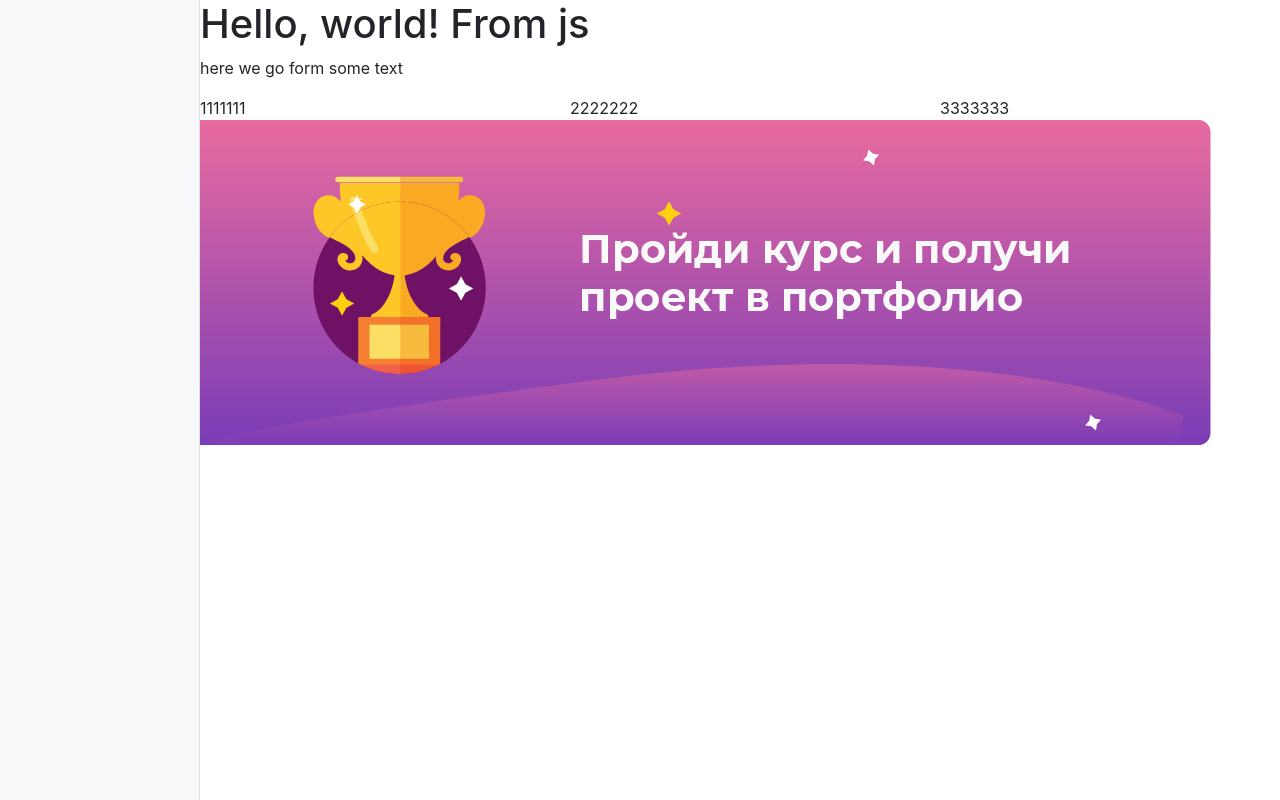
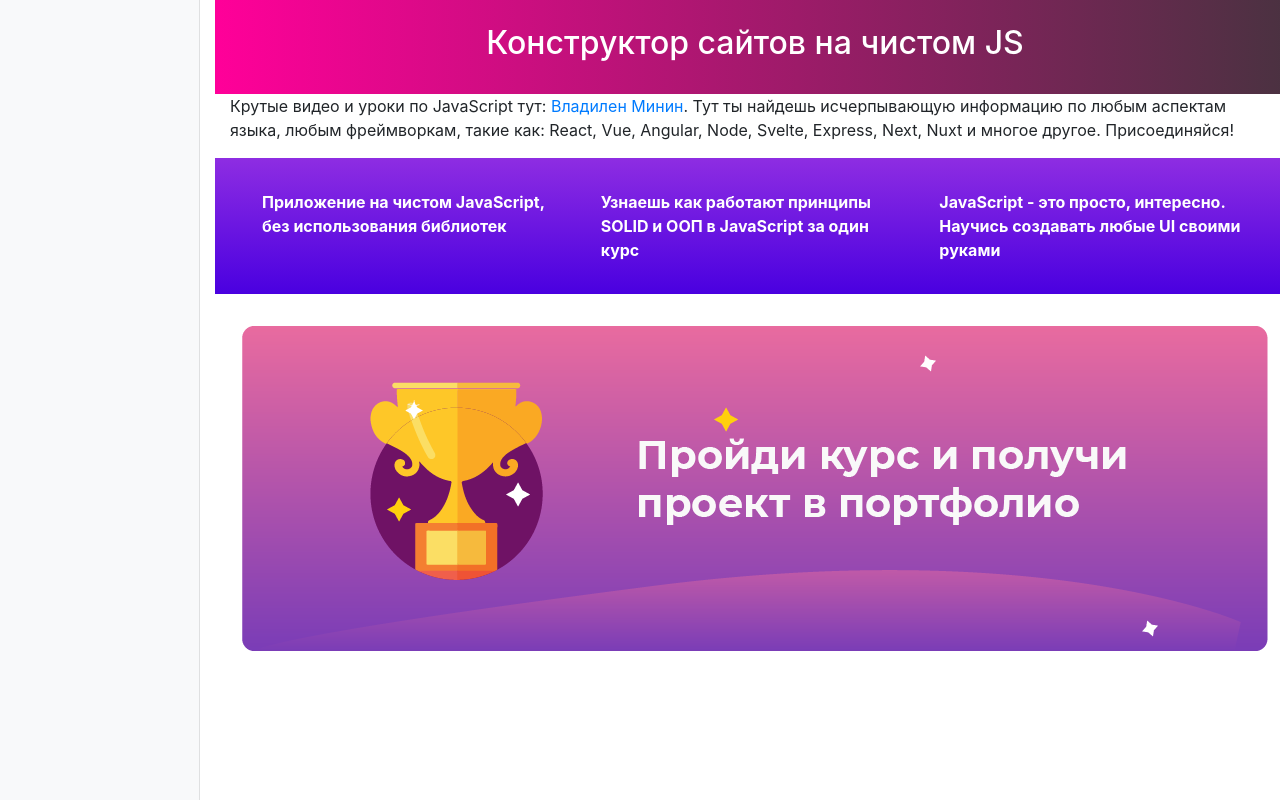
Before and after one commit to AntonPoludnitsin/constructor, a website built with Parcel: page src/index.html in a window 1280 px wide. Built offline with nearby package versions, Linux system fonts and the light colour scheme.

Commit message:
Добавили утилиту для стилей

```diff
--- a/src/model.js
+++ b/src/model.js
@@ -1,14 +1,62 @@
 import image from './assets/image.png'
 
+const text = `
+Крутые видео и уроки по JavaScript тут:
+<a href="https://youtube.com/c/VladilenMinin" target="_blank">Владилен Минин</a>.
+ Тут ты найдешь исчерпывающую информацию по любым аспектам языка, любым фреймворкам,
+ такие как: React, Vue, Angular, Node, Svelte, Express, Next, Nuxt и многое другое.
+ Присоединяйся!
+`
+
 export const model = [
-  {type: "title", value: "Hello, world! From js"},
-  {type: "text", value: "here we go form some text"},
   {
-    type: "columns", value: [
-      '1111111',
-      '2222222',
-      '3333333',
-    ]
+    type: "title",
+    value: "Конструктор сайтов на чистом JS",
+    options: {
+      tag: "h2",
+      styles: {
+        background: `linear-gradient(to right, #ff0099, #493240)`,
+        color: '#fff',
+        padding: '1.5rem',
+        'text-align': 'center'
+
+      }
+    }
   },
-  {type: 'image', value: image}
+  {
+    type: "text",
+    value: text,
+    options: {
+      background: 'linear-gradient(to left, #f2994a, #f2c94c)',
+      padding: '1rem',
+      'font-weight': 'bold'
+    }
+  },
+  {
+    type: "columns",
+    value: [
+      'Приложение на чистом JavaScript, без использования библиотек',
+      'Узнаешь как работают принципы SOLID и ООП в JavaScript за один курс',
+      'JavaScript - это просто, интересно. Научись создавать любые UI своими руками',
+    ],
+    options: {
+      styles: {
+        background: 'linear-gradient(to bottom, #8e2de2, #4a00e0)',
+        padding: '2rem',
+        color: '#fff',
+        'font-weight': 'bold'
+      }
+    }
+  },
+  {
+    type: 'image',
+    value: image,
+    options: {
+      styles: {
+        padding: '2rem 0',
+        display: 'flex',
+        'justify-content': 'center'
+      }
+    }
+  }
 ]
--- a/src/styles/main.css
+++ b/src/styles/main.css
@@ -6,7 +6,7 @@
     position: absolute;
     top: 0;
     right: 0;
-    left: 200px;
+    left: 230px;
 }
 
 .sidebar {
--- a/src/templates.js
+++ b/src/templates.js
@@ -1,24 +1,28 @@
-import { row, col } from "./utils";
+import {row, col, css} from "./utils";
 
 function title(block) {
-  const html = `<h1>${block.value}</h1>`
-  return row(col(html))
+  const {tag = 'h1', styles} = block.options
+  const html = `<${tag}>${block.value}</$tag>`
+  return row(col(html), css(styles))
 }
 
 function text(block) {
+  const {styles} = block.options
   const html = `<p>${block.value}</p>`
-  return row(col(html))
+  return row(col(html), css(styles))
 }
 
 function columns(block) {
+  const {styles} = block.options
   const html = block.value.map(col).join('')
-  return row(html)
+  return row(html, css(styles))
 
 }
 
 function image(block) {
+  const {styles} = block.options
   const html = `<img src="${block.value}" />`
-  return row(html)
+  return row(html, css(styles))
 }
 
 export const templates = {
--- a/src/utils.js
+++ b/src/utils.js
@@ -1,3 +1,10 @@
-export const row = (container) => `<div class="row">${container}</div>`
+export const row = (container, styles = '') => {
+  return `<div class="row" style="${styles}">${container}</div>`
+}
 
 export const col = (container) => `<div class="col-sm">${container}</div>`
+
+export const css = (styles = {}) => {
+  const toString = key => `${key}: ${styles[key]}`
+  return Object.keys(styles).map(toString).join(';')
+}
```
